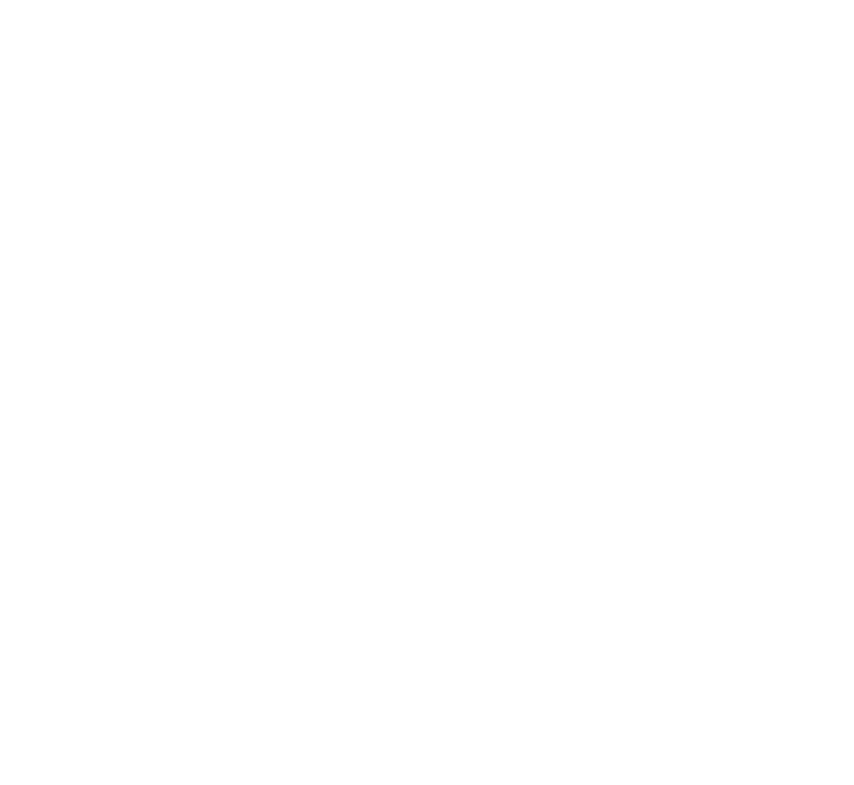
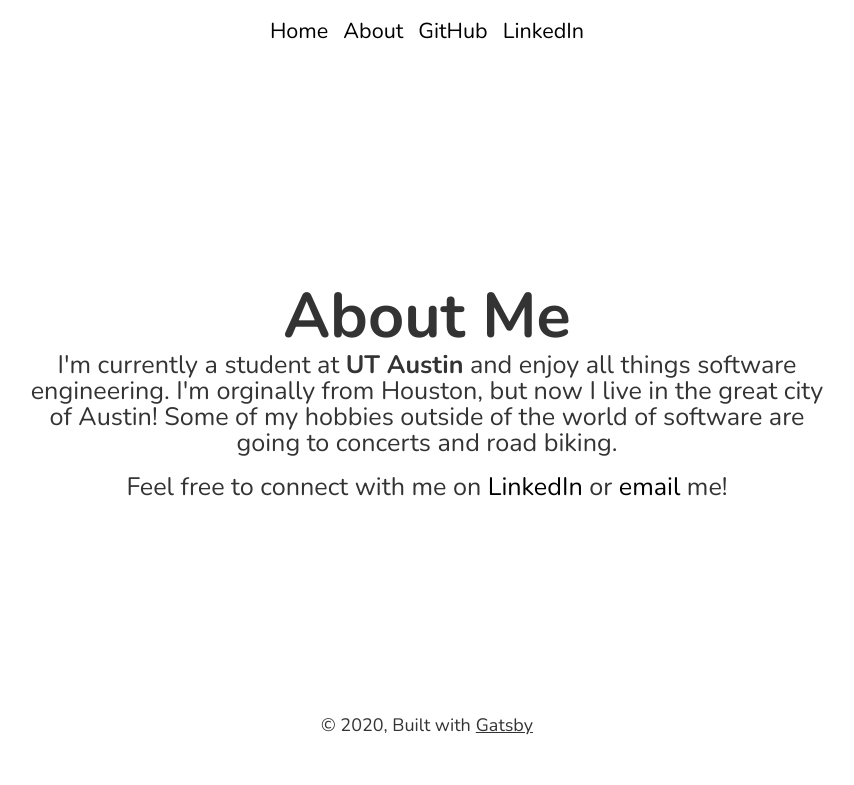
Before and after one commit to mayankshouche/mayankshouche.com, a Gatsby site: page /about in a window 1280 px wide. Before the commit this address had no page. Shown: the whole page, without its empty margins (213-1067 px from the left). Built offline with nearby package versions, Linux system fonts and the light colour scheme; Gatsby itself is replaced by a stand-in of ours; a small style sheet from the web is missing.

Commit message:
First version - basic info added

```diff
--- a/gatsby-config.js
+++ b/gatsby-config.js
@@ -1,7 +1,7 @@
 module.exports = {
   siteMetadata: {
-    title: `Julia Doe`,
-    subtitle: `software developer`,
+    title: `Mayank Shouche`,
+    subtitle: `software engineer & student`,
     description: `A minimal blog starter built with Gatsbyjs. The needed Gatsby files are included.`,
     author: `@niklasmtj`,
   },
--- /dev/null
+++ b/src/components/about-page.js
@@ -0,0 +1,101 @@
+import React from "react"
+import PropTypes from "prop-types"
+import { StaticQuery, graphql, Link } from "gatsby"
+import styled from "@emotion/styled"
+
+const NavLink = styled(Link)`
+  color: black;
+  text-decoration: none;
+  display: inline-block;
+  position: relative;
+
+  ::after {
+    content: "";
+    position: absolute;
+    width: 100%;
+    transform: scaleX(0);
+    height: 2px;
+    bottom: 0;
+    left: 0;
+    background-color: rgba(0, 0, 0, 0.8);
+    transform-origin: bottom right;
+    transition: transform 0.4s cubic-bezier(0.86, 0, 0.07, 1);
+  }
+
+  :hover::after {
+    transform: scaleX(1);
+    transform-origin: bottom left;
+  }
+`
+
+const Container = styled.div`
+  text-align: center;
+`
+const TextContainer = styled.div`
+    text-align: left;
+`
+
+const OuterContainer = styled.div`
+  display: flex;
+  align-items: center;
+  justify-content: center;
+  flex-direction: row;
+  height: 78vh;
+`
+
+const Description = styled.p`
+  padding: 0;
+  margin-bottom: 1rem;
+  font-size: 1.4rem;
+`
+
+const NameHeader = styled.h1`
+  font-size: 3.5rem;
+  margin-bottom: 0;
+`
+
+const AboutPage = () => (
+  <StaticQuery
+    query={graphql`
+      query AboutPageQuery {
+        site {
+          siteMetadata {
+            title
+            subtitle
+          }
+        }
+      }
+    `}
+    render={data => (
+      <OuterContainer>
+        <Container>
+            <NameHeader>About Me </NameHeader>
+            <Description>
+                I'm currently a student at <b>UT Austin</b> and enjoy
+                all things software engineering.
+                I'm orginally from Houston, but now I live in the
+                great city of Austin!
+                Some of my hobbies outside of the world of software
+                are going to concerts and road biking.
+            </Description>
+            <Description>
+                Feel free to connect with me on <NavLink href="https://www.linkedin.com/in/mayankshouche/"> LinkedIn</NavLink>
+                &nbsp;or <NavLink href="mailto:shouchem@utexas.edu"> email</NavLink> me!
+            </Description>
+        </Container>
+      </OuterContainer>
+    )}
+  />
+)
+
+NameHeader.propTypes = {
+  siteTitle: PropTypes.string,
+  subtitle: PropTypes.string,
+}
+
+NameHeader.defaultProps = {
+  siteTitle: ``,
+  subtitle: ``,
+}
+
+export default AboutPage
--- a/src/components/header.js
+++ b/src/components/header.js
@@ -76,11 +76,15 @@
   <SiteHeader>
     <Content>
       <p>
-        <HomeLink to="/">{siteTitle}</HomeLink>
-        <NavLink to="/blog">Blog</NavLink>
-        <GitHubLink href="https://github.com/niklasmtj/gatsby-starter-julia">
+        <HomeLink to="/">Home</HomeLink>
+        {/*<NavLink to="/blog">Blog</NavLink>*/}
+        <NavLink to="/about">About</NavLink>
+        <GitHubLink href="https://github.com/mayankshouche">
           GitHub
         </GitHubLink>
+        <NavLink href="https://www.linkedin.com/in/mayankshouche/">
+          LinkedIn
+        </NavLink>
       </p>
     </Content>
   </SiteHeader>
@@ -91,7 +95,7 @@
 }
 
 Header.defaultProps = {
-  siteTitle: ``,
+  siteTitle: `Home`,
 }
 
 export default Header
--- /dev/null
+++ b/src/pages/about.js
@@ -0,0 +1,14 @@
+import React from 'react'
+
+import Layout from "../components/layout"
+import SEO from "../components/seo"
+import AboutPage from "../components/about-page"
+
+const About = () => (
+    <Layout>
+        <SEO title="About" keywords={[`gatsby`, `application`, `react`]} />
+        <AboutPage />
+    </Layout>
+)
+
+export default About
```
Also changed, not shown: README.md.
